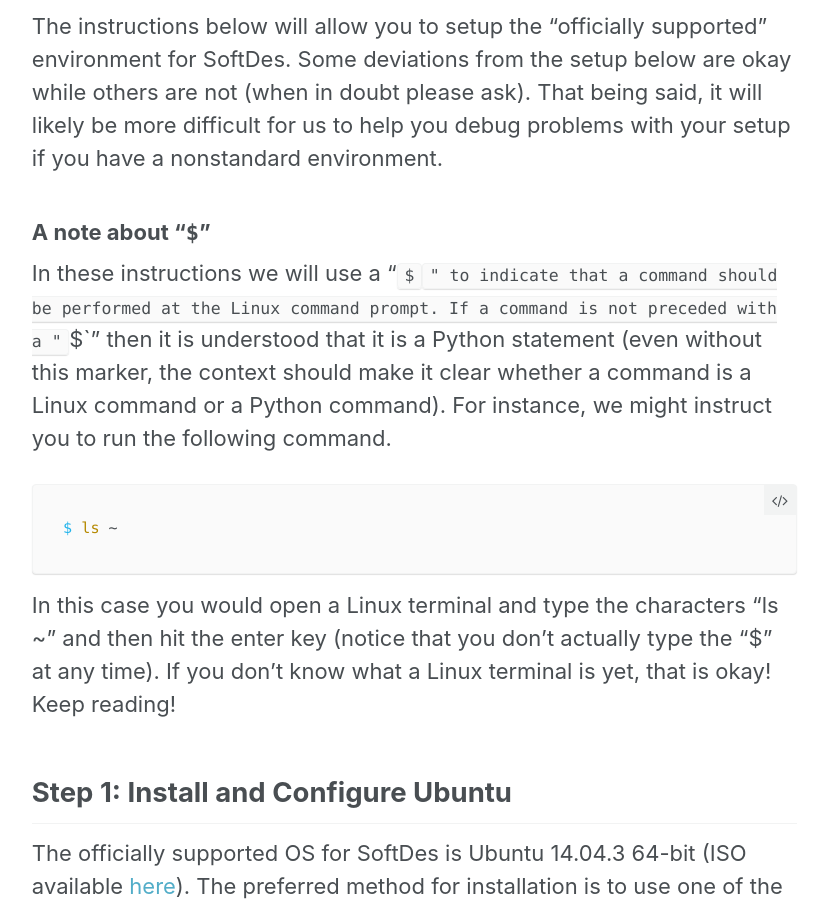
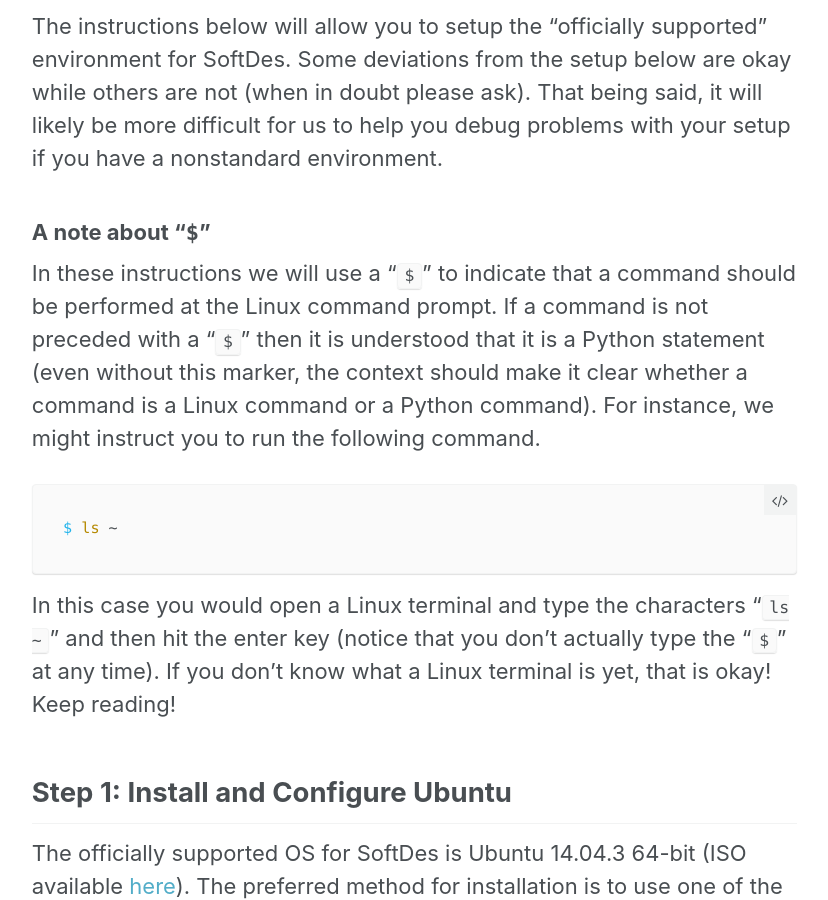
Before and after one commit to sd17spring/sd17spring.github.io, a Jekyll site: the page built from _assignments/setup-your-environment.md, in a window 1280 px wide and 900 px high, scrolled down 1105 px. Shown: the whole window, without its empty margins (252-1080 px from the left). Built offline with Jekyll 4.4.1, drawn with Linux system fonts in a browser that asks for light colours.

Commit message:
get-set formatting

````diff
--- a/_assignments/setup-your-environment.md
+++ b/_assignments/setup-your-environment.md
@@ -37,7 +37,7 @@
 
 ### A note about "`$`"
 
-In these instructions we will use a "`$``" to indicate that a command should be
+In these instructions we will use a "`$`" to indicate that a command should be
 performed at the Linux command prompt. If a command is not preceded with a "`$`"
 then it is understood that it is a Python statement (even without this marker,
 the context should make it clear whether a command is a Linux command or a
@@ -48,8 +48,8 @@
 $ ls ~
 ```
 
-In this case you would open a Linux terminal and type the characters "ls ~"
-and then hit the enter key (notice that you don't actually type the "$" at any
+In this case you would open a Linux terminal and type the characters "`ls ~`"
+and then hit the enter key (notice that you don't actually type the "`$`" at any
 time). If you don't know what a Linux terminal is yet, that is okay! Keep
 reading!
 
````
